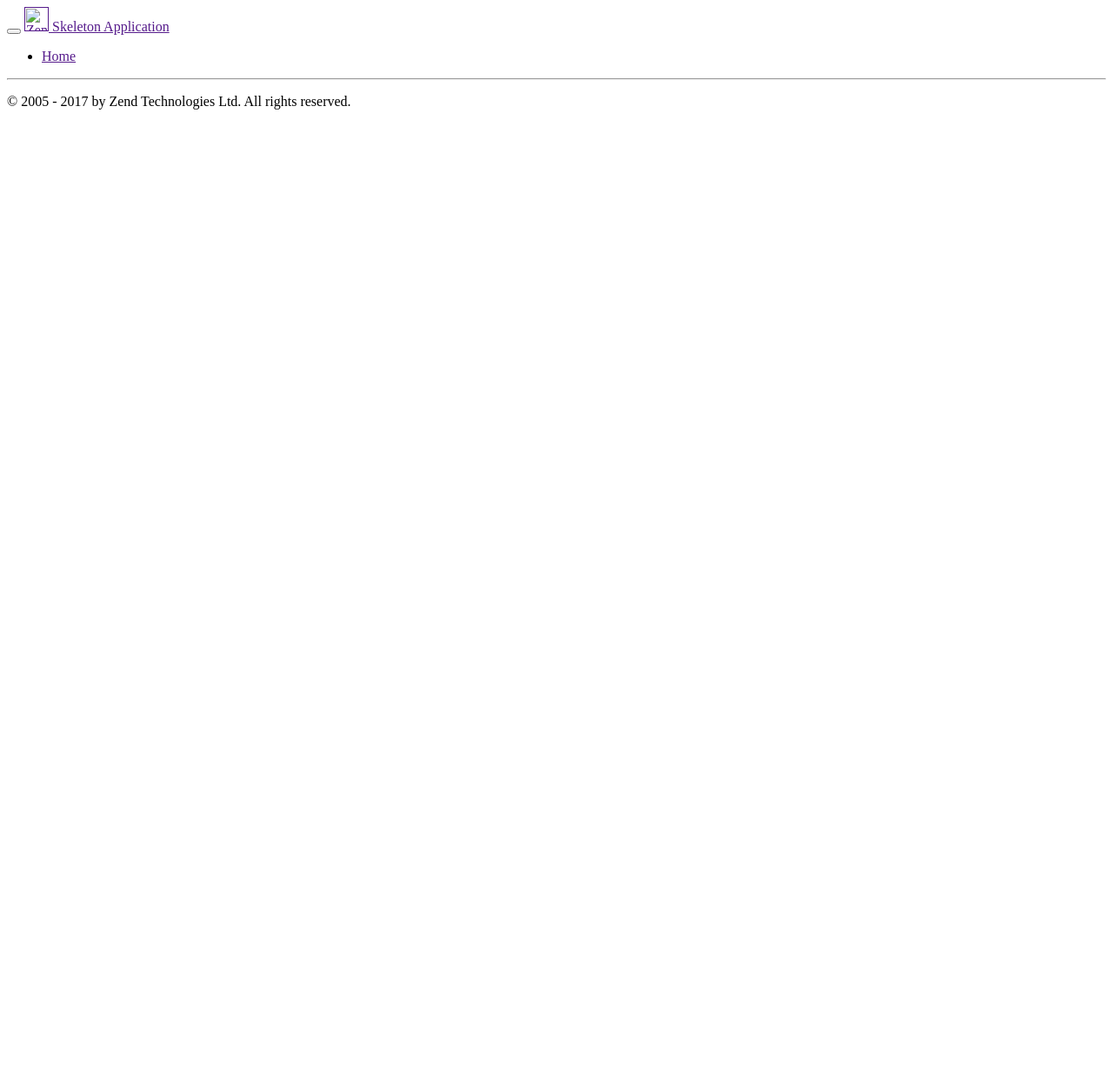
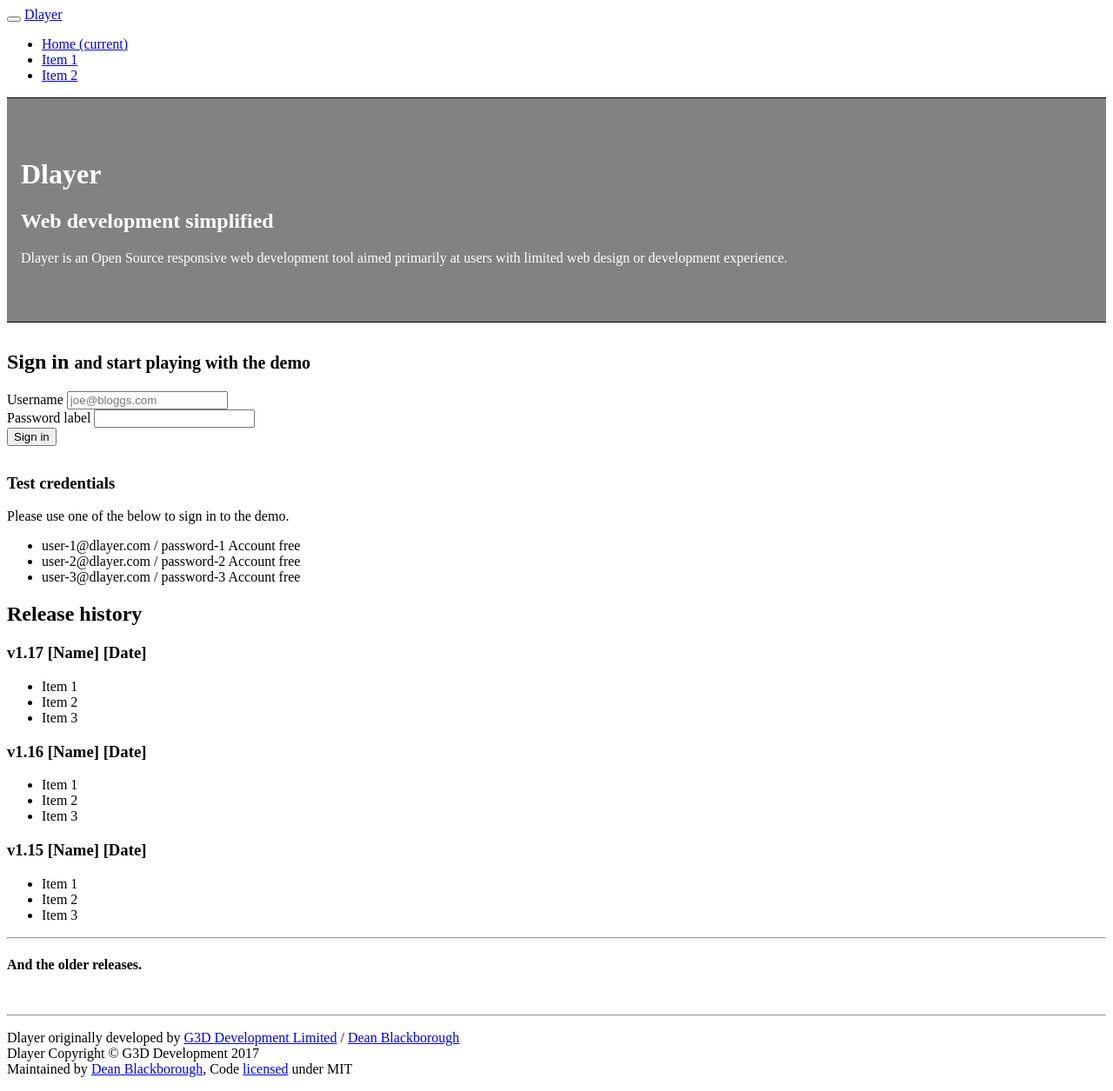
Before and after one commit to Dlayer/responsive-web-development, a PHP site: template module/Application/view/layout/layout.phtml in a window 1280 px wide. Shown: the whole page at 87% size. Before the commit the page ends 126 px from the top, so only its background shows below. Run offline with PHP 8.4, Linux system fonts and the light colour scheme; the template is opened without the code that fills it, so the values that code supplies are empty; some libraries are stand-ins or nearby versions.

Commit message:
Sign in page
* Initial layout for sign in / home page

```diff
--- a/module/Application/view/layout/layout.phtml
+++ b/module/Application/view/layout/layout.phtml
@@ -17,36 +17,125 @@
 
         <!-- Scripts -->
         <?php echo $this->headScript()
-            ->prependFile($this->basePath('node_modules/jquery/dist/jquery.js'))
-            ->prependFile($this->basePath('node_modules/bootstrap/dist/js/bootstrap.js'));
+            ->prependFile($this->basePath('node_modules/bootstrap/dist/js/bootstrap.js'))
+            ->prependFile($this->basePath('node_modules/jquery/dist/jquery.js'));
         ?>
     </head>
     <body>
-        <nav class="navbar navbar-inverse navbar-fixed-top" role="navigation">
-            <div class="container">
-                <div class="navbar-header">
-                    <button type="button" class="navbar-toggle" data-toggle="collapse" data-target=".navbar-collapse">
-                        <span class="icon-bar"></span>
-                        <span class="icon-bar"></span>
-                        <span class="icon-bar"></span>
-                    </button>
-                    <a class="navbar-brand" href="<?= $this->url('home') ?>">
-                        <img src="<?= $this->basePath('img/zf-logo-mark.svg') ?>" height="28" alt="Zend Framework <?= \Application\Module::VERSION ?>"/>&nbsp;Skeleton Application
-                    </a>
-                </div>
-                <div class="collapse navbar-collapse">
-                    <ul class="nav navbar-nav">
-                        <li class="active"><a href="<?= $this->url('home') ?>">Home</a></li>
+
+        <div class="container-fluid header">
+            <nav class="navbar navbar-toggleable-md navbar-light">
+                <button class="navbar-toggler navbar-toggler-right" type="button" data-toggle="collapse" data-target="#navbarSupportedContent" aria-controls="navbarSupportedContent" aria-expanded="false" aria-label="Toggle navigation">
+                    <span class="navbar-toggler-icon"></span>
+                </button>
+                <a class="navbar-brand" href="/">Dlayer</a>
+
+                <div class="collapse navbar-collapse" id="navbarSupportedContent">
+                    <ul class="navbar-nav mr-auto">
+                        <li class="nav-item active">
+                            <a class="nav-link" href="#">Home <span class="sr-only">(current)</span></a>
+                        </li>
+                        <li class="nav-item">
+                            <a class="nav-link" href="#">Item 1</a>
+                        </li>
+                        <li class="nav-item">
+                            <a class="nav-link" href="#">Item 2</a>
+                        </li>
                     </ul>
                 </div>
+            </nav>
+        </div>
+        <div class="header" style="background-color:#828282; border-top: 1px solid #000000; border-bottom: 1px solid #000000; padding: 3rem 1rem; color:#ffffff; margin-bottom: 2rem;">
+            <div class="container">
+                <div class="row">
+                    <div class="col-md-12">
+                        <h1 class="display-2">Dlayer</h1>
+                        <h2>Web development simplified</h2>
+                        <p class="lead">Dlayer is an Open Source responsive web development tool aimed primarily at users with limited web design or development experience.</p>
+                    </div>
+                </div>
             </div>
-        </nav>
+        </div>
         <div class="container">
-            <?php echo $this->content; ?>
-            <hr>
-            <footer>
-                <p>&copy; 2005 - <?php echo date('Y'); ?> by Zend Technologies Ltd. All rights reserved.</p>
-            </footer>
+            <div class="row">
+                <div class="col-lg-6">
+                    <h2>Sign in <small>and start playing with the demo</small></h2>
+                    <form>
+                        <div class="form-group">
+                            <label for="formGroupExampleInput">Username</label>
+                            <input type="text" class="form-control" id="formGroupExampleInput" placeholder="joe@bloggs.com" />
+                        </div>
+                        <div class="form-group">
+                            <label for="formGroupExampleInput2">Password label</label>
+                            <input type="password" class="form-control" id="formGroupExampleInput2" />
+                        </div>
+                        <button type="submit" class="btn btn-primary">Sign in</button>
+                    </form>
+
+                    <h3 style="margin-top:2rem;">Test credentials</h3>
+                    <p>Please use one of the below to sign in to the demo.</p>
+
+                    <ul>
+                        <li>
+                            user-1@dlayer.com / password-1
+                            <span class="badge badge-success">Account free</span>
+                        </li>
+                        <li>
+                            user-2@dlayer.com / password-2
+                            <span class="badge badge-success">Account free</span>
+                        </li>
+                        <li>
+                            user-3@dlayer.com / password-3
+                            <span class="badge badge-success">Account free</span>
+                        </li>
+                    </ul>
+                </div>
+                <div class="col-lg-6">
+                    <h2>Release history</h2>
+
+                    <h3>v1.17 [Name] [Date]</h3>
+                    <ul>
+                        <li>Item 1</li>
+                        <li>Item 2</li>
+                        <li>Item 3</li>
+                    </ul>
+
+                    <h3>v1.16 [Name] [Date]</h3>
+                    <ul>
+                        <li>Item 1</li>
+                        <li>Item 2</li>
+                        <li>Item 3</li>
+                    </ul>
+
+                    <h3>v1.15 [Name] [Date]</h3>
+                    <ul>
+                        <li>Item 1</li>
+                        <li>Item 2</li>
+                        <li>Item 3</li>
+                    </ul>
+
+                    <hr />
+
+                    <h4>And the older releases.</h4>
+                </div>
+            </div>
+        </div>
+        <div class="footer" style="margin-top: 3rem;">
+            <div class="container">
+                <div class="row">
+                    <div class="col-lg-12 text-center text-muted">
+                        <hr />
+                        <p>Dlayer originally developed by
+                            <a href="http://www.g3d-development.com/blog/">G3D
+                                Development Limited</a> /
+                            <a href="http://www.deanblackborough.com">Dean
+                                Blackborough</a><br>
+                            Dlayer Copyright © G3D Development <?php echo date('Y'); ?><br>
+                            Maintained by <a href="http://www.deanblackborough.com/">Dean Blackborough</a>,
+                            Code <a href="https://github.com/Dlayer/dlayer/blob/master/LICENSE">licensed</a> under MIT</p>
+                    </div>
+                </div>
+            </div>
         </div>
         <?php echo $this->inlineScript() ?>
     </body>
```
